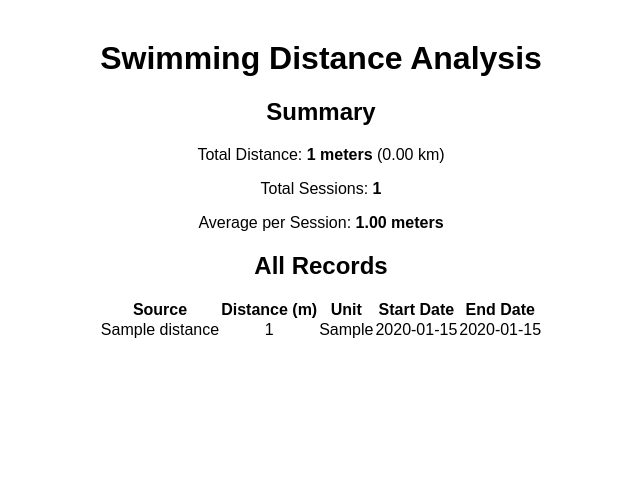
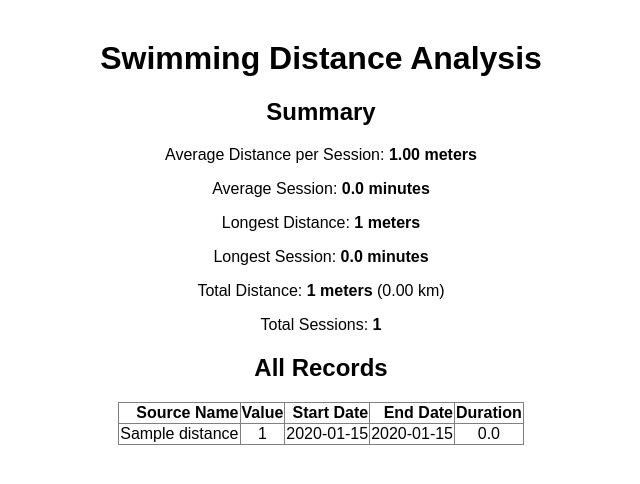
Before and after one commit to luisdi28ms/swimming_app, a Flask app: page /analyze_user_data in a window 1280 px wide. Shown: the top 484 px of the page, without its empty margins (319-959 px from the left). Run offline with Flask 3, Linux system fonts and the light colour scheme; tables that the repository leaves empty hold one stand-in row (values such as "Sample post").

Commit message:
enhance analyzer report

```diff
--- a/src/controllers/data_analyzer.py
+++ b/src/controllers/data_analyzer.py
@@ -2,44 +2,57 @@ from flask import render_template
 from sqlalchemy import func
 from models.raw_swimming_distance import RawSwimmingDistance
 from repositories.sql_alchemy import db
+import pandas as pd
+import datetime as dt
+
 
 
 class DataAnalyzer:
     """Analyzes swimming distance data and renders HTML reports."""
 
-    def get_all_records(self):
+    def get_clean_records(self):
         """Fetch all swimming distance records."""
-        return RawSwimmingDistance.query.all()
+        df = pd.DataFrame([r.__dict__ for r in RawSwimmingDistance.query.all()])
+        df["startDate"] = pd.to_datetime(df["startDate"])
+        df["endDate"] = pd.to_datetime(df["endDate"])
 
-    def get_total_distance(self):
-        """Calculate total swimming distance in meters."""
-        result = db.session.query(func.sum(RawSwimmingDistance.value)).scalar()
-        return result or 0
+        # Clean Source Name
+        cond = df["sourceName"].str.contains("Apple")
+        df.loc[cond, "sourceName"] = "Apple Watch"
 
-    def get_average_distance(self):
-        """Calculate average swimming distance per session."""
-        result = db.session.query(func.avg(RawSwimmingDistance.value)).scalar()
-        return result or 0
+        cond = df["sourceName"].str.contains("Connect")
+        df.loc[cond, "sourceName"] = "Garmin"
 
-    def get_total_sessions(self):
-        """Get total number of swimming sessions."""
-        return RawSwimmingDistance.query.count()
 
-    def get_records_by_source(self, source_name):
-        """Fetch records filtered by source name."""
-        return RawSwimmingDistance.query.filter_by(sourceName=source_name).all()
+        df = df.groupby(df["startDate"].dt.date).agg(
+        **{
+            "Source Name": ("sourceName", "first"),
+            "Value": ("value", "sum"),
+            "Start Date": ("startDate", "min"),
+            "End Date": ("endDate", "max"),
+        }
+    )
+        df["Duration"] = (df["End Date"] - df["Start Date"]).dt.total_seconds()/60
+        return df
 
     def render_swimming_report(self):
         """Render the complete swimming distance HTML report."""
-        records = self.get_all_records()
-        total_distance = self.get_total_distance()
-        avg_distance = self.get_average_distance()
-        total_sessions = self.get_total_sessions()
+        df = self.get_clean_records()
+        avg_distance = df["Value"].mean()
+        avg_session = df["Duration"].mean() if len(df) > 0 else 0
+        longest_distance = df["Value"].max()
+        longest_session = df["Duration"].max()
+        total_distance = df["Value"].sum()
+        total_sessions = len(df["Value"])
 
         return render_template(
             "analyzed_data.html",
-            records=records,
+            record_list=df.to_html(classes='table table-striped', index=False),
+            avg_distance=avg_distance,
+            avg_session=avg_session,
+            longest_distance=longest_distance,
+            longest_session=longest_session,
             total_distance=total_distance,
-            avg_distance=avg_distance,
             total_sessions=total_sessions
+
         )
--- a/src/templates/analyzed_data.html
+++ b/src/templates/analyzed_data.html
@@ -4,31 +4,14 @@
 <h1>Swimming Distance Analysis</h1>
 
 <h2>Summary</h2>
+<p>Average Distance per Session: <strong>{{ "%.2f"|format(avg_distance) }} meters</strong></p>
+<p>Average Session: <strong>{{ avg_session }} minutes</strong></p>
+<p>Longest Distance: <strong>{{ longest_distance }} meters</strong></p>
+<p>Longest Session: <strong>{{ longest_session }} minutes</strong></p>
 <p>Total Distance: <strong>{{ total_distance }} meters</strong> ({{ "%.2f"|format(total_distance / 1000) }} km)</p>
 <p>Total Sessions: <strong>{{ total_sessions }}</strong></p>
-<p>Average per Session: <strong>{{ "%.2f"|format(avg_distance) }} meters</strong></p>
 
 <h2>All Records</h2>
-<table class="table table-striped">
-	<thead>
-		<tr>
-			<th>Source</th>
-			<th>Distance (m)</th>
-			<th>Unit</th>
-			<th>Start Date</th>
-			<th>End Date</th>
-		</tr>
-	</thead>
-	<tbody>
-		{% for record in records %}
-		<tr>
-			<td>{{ record.sourceName }}</td>
-			<td>{{ record.value }}</td>
-			<td>{{ record.unit }}</td>
-			<td>{{ record.startDate }}</td>
-			<td>{{ record.endDate }}</td>
-		</tr>
-		{% endfor %}
-	</tbody>
-</table>
+<div class="result"> {{ record_list|safe }}</div>
+
 {% endblock %}
```
